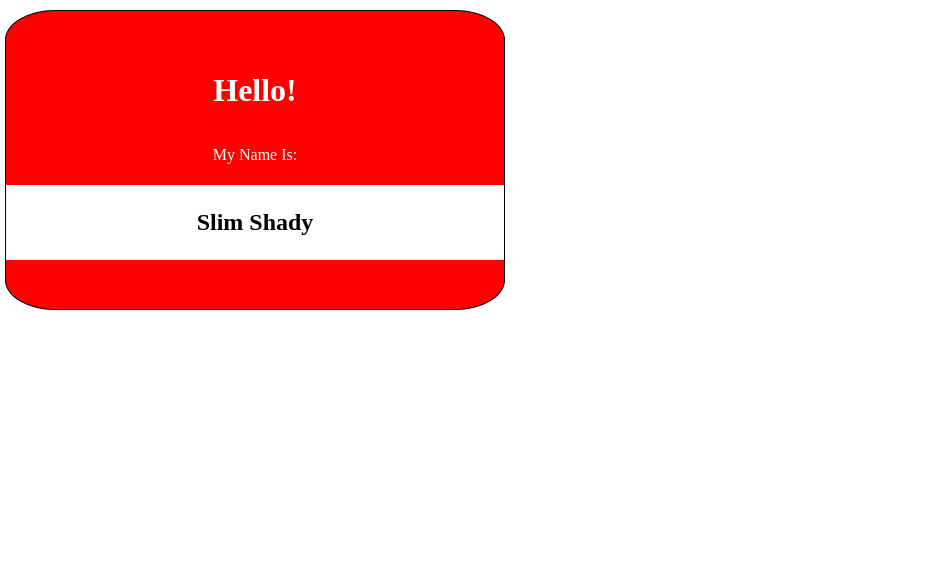
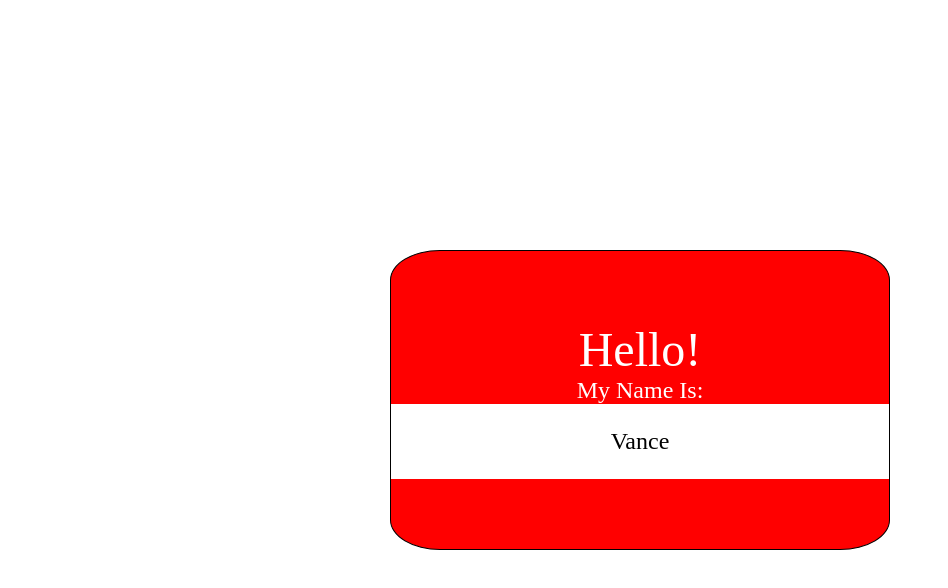
Before and after one commit to Vance-M/lab-02a-name-tag, a plain HTML site: page index.html in a window 1280 px wide. Shown: the whole page, without its empty margins (0-948 px from the left). Drawn offline with Linux system fonts and the light colour scheme.

Commit message:
change code to better functionality

```diff
--- a/index.html
+++ b/index.html
@@ -7,14 +7,13 @@
     <link rel="stylesheet" href="style.css">
 </head>
 <body>
-    <div class = tag>
-           <h1>Hello!</h1>
-           <p>My Name Is:</p>
-        <div class = inner_tag>
-          Slim Shady
-        </div>
+    <header class = tag>
+           <div class = header>Hello!</div>
+           <div class = header2>My Name Is:</div>
     </div>
-
+    <section class = inner_tag>
+        Vance
+    </section>
 </body>
 
 </html>
--- a/style.css
+++ b/style.css
@@ -1,8 +1,12 @@
 body, html {
-    width: 50%;
-    height: 30%;
+    width: 100%;
+    height: 100%;
     padding: 0;
     margin: 0;
+    display: flex;
+    justify-content: center;
+    align-items: center;
+    flex-direction: column;
 }
 
 * {
@@ -11,14 +15,6 @@ body, html {
 .tag {
     height: 300px;
     width: 500px;
-    margin-top: 10px;
-    margin-right: 5px;
-    margin-bottom: 10px;
-    margin-left: 5px;
-    padding-top: 10px;
-    padding-right: 5px;
-    padding-bottom: 10px;
-    padding-left: 5px;
     border: 1px solid black;
     border-radius: 10%;
     color: white;
@@ -29,25 +25,30 @@ body, html {
     flex-direction: column;
     font-size: 100%;
 }
-.inner_tag {
-    height: 75px;
-    width: 500px;
-    margin-top: 5px;
-    margin-right: 5px;
-    margin-bottom: 10px;
-    margin-left: 5px;
-    padding-top: 10px;
-    padding-right: 5px;
-    padding-bottom: 10px;
-    padding-left: 5px;
-    border-left: 1px solid black;
-    border-right: 1px solid black;
-    color: black;
-    background-color: white;
+.header {
+    font-size: 3rem;
     display: flex;
     justify-content: center;
     align-items: center;
     flex-direction: column;
-    font-size: 1.5em;
-    font-weight: bold;
 }
+.header2 {
+    font-size: 1.5rem;
+    display: flex;
+    justify-content: center;
+    align-items: center;
+    flex-direction: column;
+}
+.inner_tag {
+    height: 75px;
+    width: 500px;
+    background-color: white;
+    color: black;
+    font-size: 1.5rem;
+    display: flex;
+    justify-content: center;
+    align-items: center;
+    flex-direction: column;
+    border-left: 1px solid black;
+    border-right: 1px solid black;
+}
```
